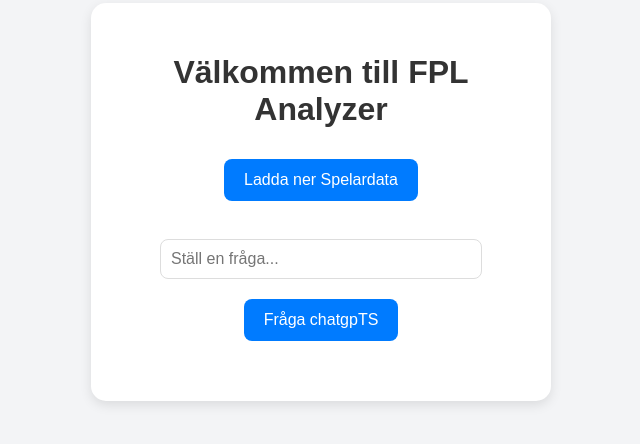
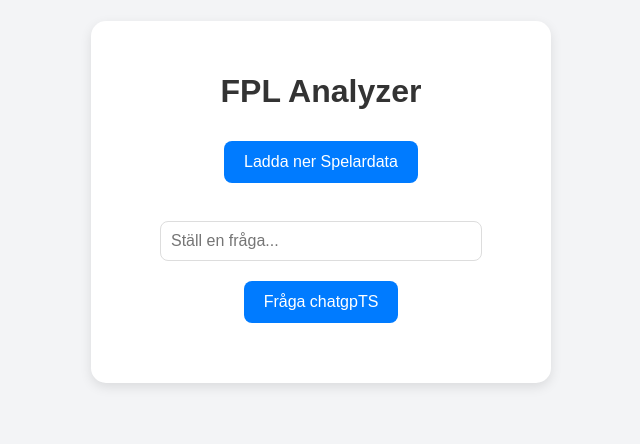
Before and after one commit to thomassimplineers/FPL, a plain HTML site: page index.html in a window 1280 px wide. Shown: the part 198-642 px from the top of the page, without its empty margins (319-959 px from the left). Drawn offline with Linux system fonts and the light colour scheme.

Commit message:
Update index.html

```diff
--- a/index.html
+++ b/index.html
@@ -8,7 +8,7 @@
 </head>
 <body>
     <div class="container">
-        <h1>Välkommen till FPL Analyzer</h1>
+        <h1>FPL Analyzer</h1>
         <button id="download-button">Ladda ner Spelardata</button>
         <br><br>
         <input type="text" id="question-input" placeholder="Ställ en fråga...">
```
